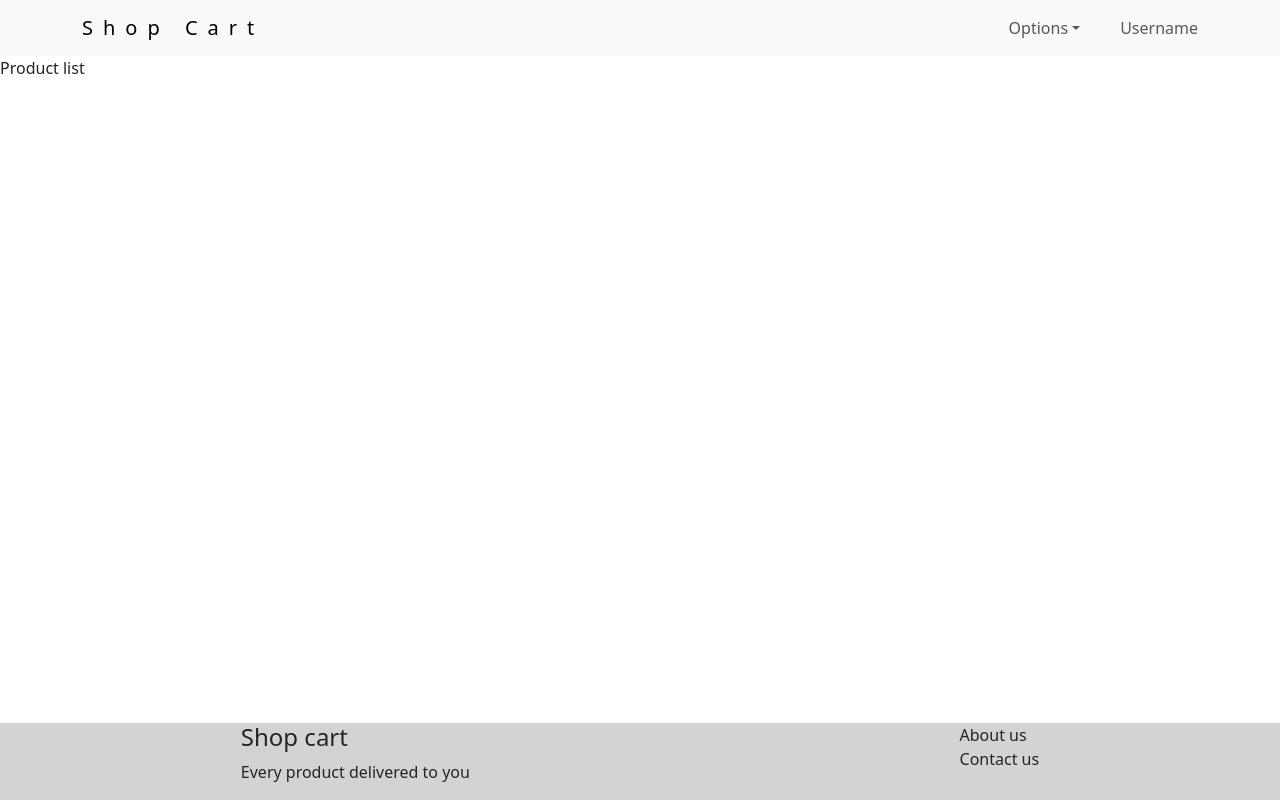
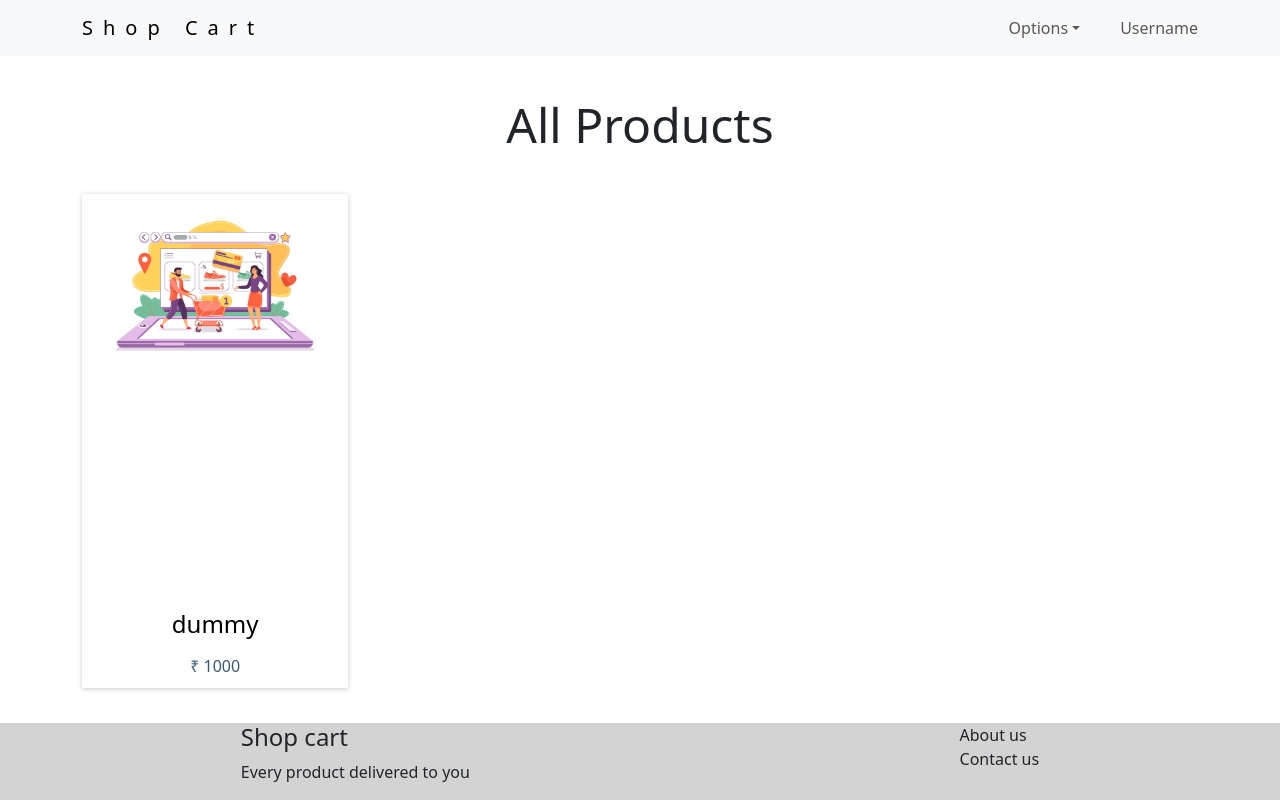
Before and after one commit to Priyankaadev/Ecommerce-React, a React (Vite) app: page /products in a window 1280 px wide. Built offline with nearby package versions, Linux system fonts and the light colour scheme.

Commit message:
added productbox card to productList page

```diff
--- a/src/components/Footer/Footer.jsx
+++ b/src/components/Footer/Footer.jsx
@@ -6,9 +6,9 @@ function Footer() {
             <div className="footer" style={{display:'flex' ,justifyContent:'space-around'}}>
                 <div>
                     <h4>Shop cart</h4>
-                    <p>Every product delivered to you</p>
+                    <p >Every product delivered to you</p>
                 </div>
-                <div >
+                <div>
                     <ul style={{display:'flex', flexDirection:'column'}} >
                        <span href="/" >About us</span>
                         <span href="/">Contact us</span>
--- /dev/null
+++ b/src/components/ProductBox/ProductBox.css
@@ -0,0 +1,3 @@
+.product-img{
+    height: 400px;
+    }
--- /dev/null
+++ b/src/components/ProductBox/ProductBox.jsx
@@ -0,0 +1,19 @@
+import { Link } from 'react-router-dom';
+import './ProductBox.css'
+function ProductBox({ productImage, name, price }) {
+    return (
+
+
+        <Link to='/products/2'
+        href="productDetails.html"
+            className="product-item text-decoration-none d-inline-block">
+            <div className="product-img">
+                <img src={productImage} />
+            </div>
+            <div className="product-name text-center">{name}</div>
+            <div className="product-price text-center">&#8377; {price}</div>
+        </Link>
+
+    )
+}
+export default ProductBox;
--- /dev/null
+++ b/src/pages/ProductList/ProductList.css
@@ -0,0 +1,41 @@
+.product-list-title {
+    font-size: 3rem;
+    margin: 40px 0;
+    font-weight: normal;
+}
+.product-list-box {
+    flex-basis: 80%;
+}
+.product-list-box .product-item {
+    width: 30%;
+    margin-right: 2%;
+    margin-bottom: 30px;
+    box-shadow: 0px 1px 5px var(--light-gray);
+}
+.product-list-box .product-item img {
+    max-width: 100%;
+    padding: 0.5rem;
+}
+
+.product-list-box .product-item .product-name {
+    font-size: 1.5rem;
+    color: black;
+    padding: 0.75rem 0;
+}
+.product-list-box .product-item .product-price {
+    color: var(--jean-blue);
+    padding-bottom: 10px;
+}
+.product-list-box .product-item:nth-child(3n){
+    margin-right: 0;
+}
+
+.product-list-box .product-item:hover{
+    box-shadow: 0px 5px 10px var(--light-gray);
+    transition: box-shadow 0.15s linear 0s;
+}
+
+img{
+        max-width: 100%;
+        max-height: 100%;
+    }
--- a/src/pages/ProductList/ProductList.jsx
+++ b/src/pages/ProductList/ProductList.jsx
@@ -1,8 +1,22 @@
-function ProductList(){
+import ProductBox from '../../components/ProductBox/ProductBox';
+import './ProductList.css';
+import ProductImage from '../../assets/p1.jpg'
+
+
+function ProductList() {
     return (
-        <>
-        Product list
-        </>
+        <div className='container'>
+            <div className='row'>
+                <h2 className='product-list-title text-center'>All Products</h2>
+                <div className='product-list-wrapper d-flex flex-row'></div>
+
+                {/* list of products */}
+
+                <div className='product-list-box' id='productList'>
+                <ProductBox productImage={ProductImage} name={'dummy'} price={1000} />
+                </div>
+            </div>
+        </div>
     )
 }
 export default ProductList;
```
Also changed, not shown: src/assets/p1.jpg (added).
